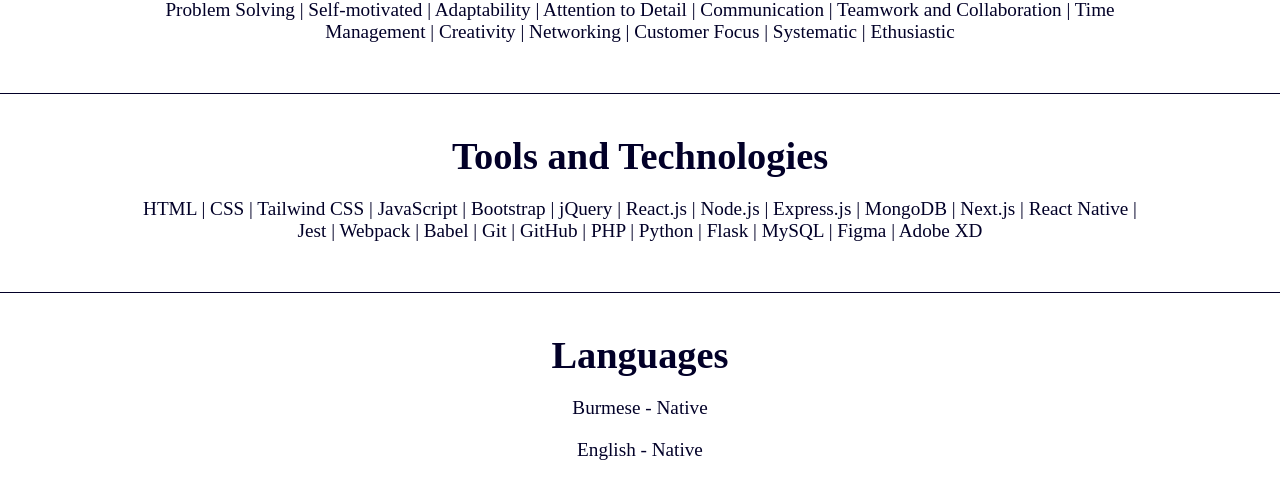
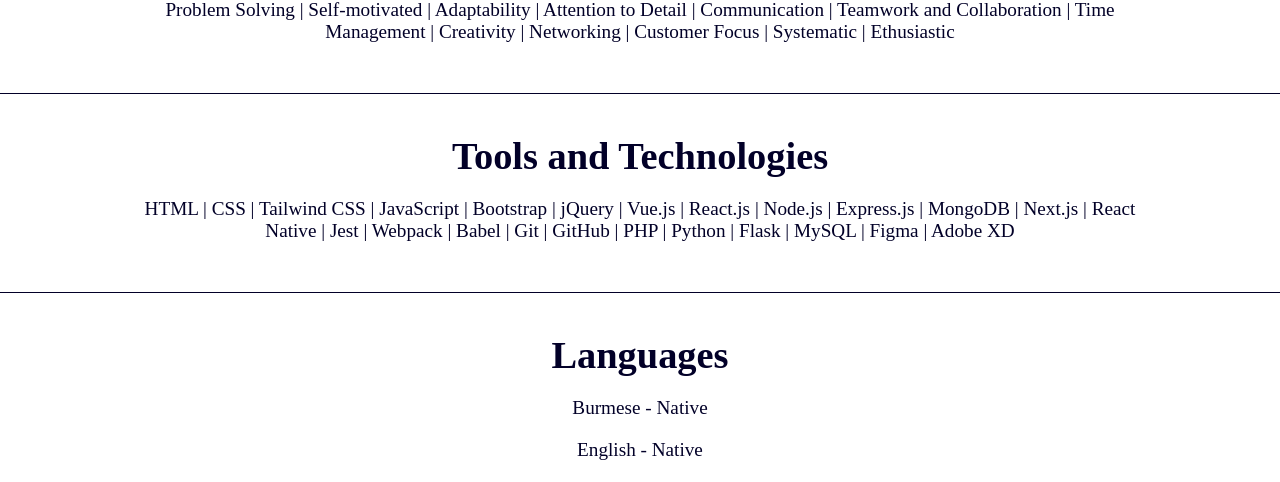
Before and after one commit to linkhanthtel/linkhanthtel.github.io, a plain HTML site: page about.html in a window 1280 px wide. Shown: the part 716-1198 px from the top of the page. Drawn offline with nearby package versions, Linux system fonts and the light colour scheme.

Commit message:
Update about.html

```diff
--- a/about.html
+++ b/about.html
@@ -69,7 +69,7 @@
 
     <div class="toolsandtech">
         <h1>Tools and Technologies</h1>
-        <p>HTML | CSS | Tailwind CSS | JavaScript | Bootstrap | jQuery | React.js | Node.js | Express.js | MongoDB | Next.js | React Native | Jest | Webpack | Babel | Git | GitHub | PHP | Python | Flask | MySQL | Figma | Adobe XD </p>
+        <p>HTML | CSS | Tailwind CSS | JavaScript | Bootstrap | jQuery | Vue.js | React.js | Node.js | Express.js | MongoDB | Next.js | React Native | Jest | Webpack | Babel | Git | GitHub | PHP | Python | Flask | MySQL | Figma | Adobe XD </p>
     </div>
 
     <!-- <div class="researchpaper">
```
